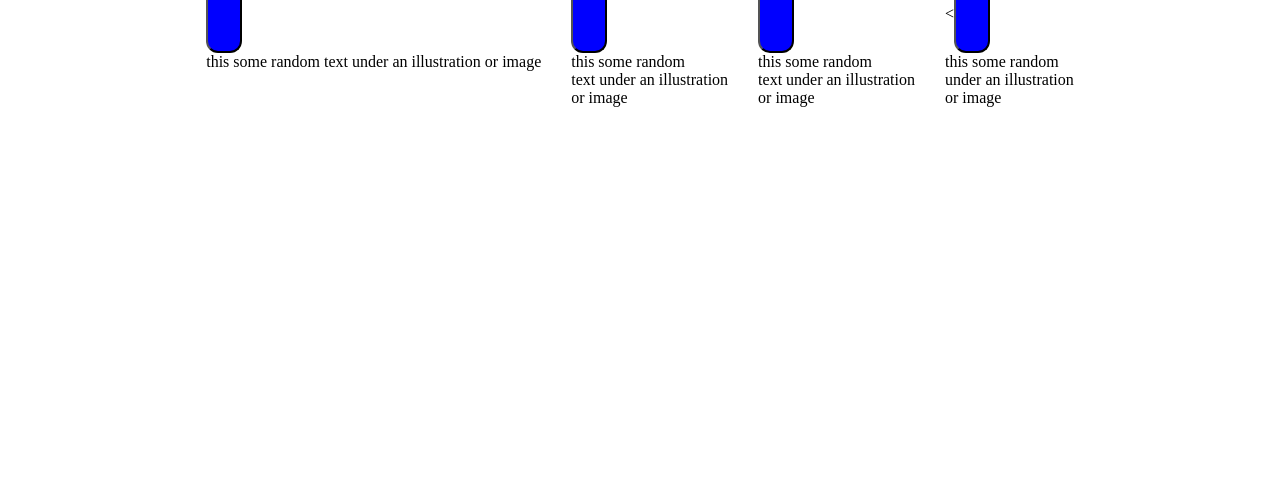
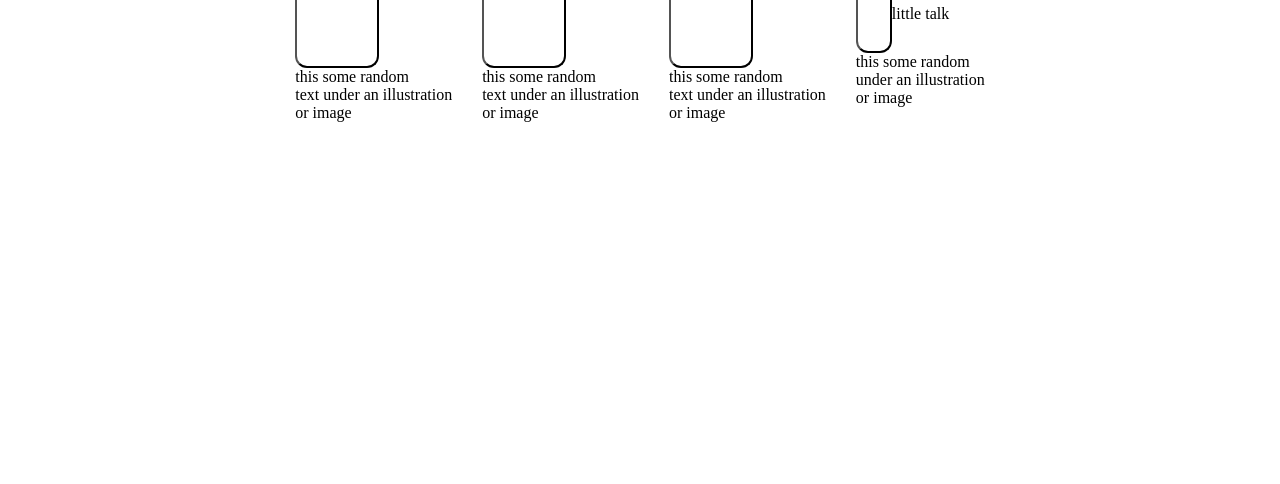
Before and after one commit to Novel272/LLanding-page, a plain HTML site: page index.html in a window 1280 px wide. Shown: the part 316-800 px from the top of the page. Drawn offline with Linux system fonts and the light colour scheme.

Commit message:
i hope it sucess

```diff
--- a/index.html
+++ b/index.html
@@ -36,19 +36,19 @@
         <h2>some random information</h2>
         <div class="boxs">
             <div class="boxMsg">
-                <div class="blue"><button class="BUtton"> </button></div>
-                <p class="pS">this some random text under an illustration or image</p>
-            </div>
-            <div class="boxMsg">
-                <div class="blue"><button class="BUtton"> </button></div>
+                <div class="blue"><button class="BUtton">little talk</button></div>
                 <p class="pS">this some random<br> text under an illustration<br> or image</p>
             </div>
             <div class="boxMsg">
-                <div class="blue"><button class="BUtton"> </button></div>
+                <div class="blue"><button class="BUtton">little talk</button></div>
                 <p class="pS">this some random<br> text under an illustration<br> or image</p>
             </div>
             <div class="boxMsg">
-                <div class="blue"><<button class="BUtton"> </button></div>
+                <div class="blue"><button class="BUtton">little talk</button></div>
+                <p class="pS">this some random<br> text under an illustration<br> or image</p>
+            </div>
+            <div class="boxMsg">
+                <div class="blue"><button class="BUtton"> </button>little talk</div>
                 <p class="pS">this some random <br> under an illustration<br> or image</p>
             </div>
         </div>
--- a/style.css
+++ b/style.css
@@ -79,7 +79,7 @@ h2{
     gap: 30px;
 }
 .BUtton{
-    background-color: blue;
+    background-color: white;
     color: white;
     border-radius: 12px;
     padding: 32px 16px;
```
